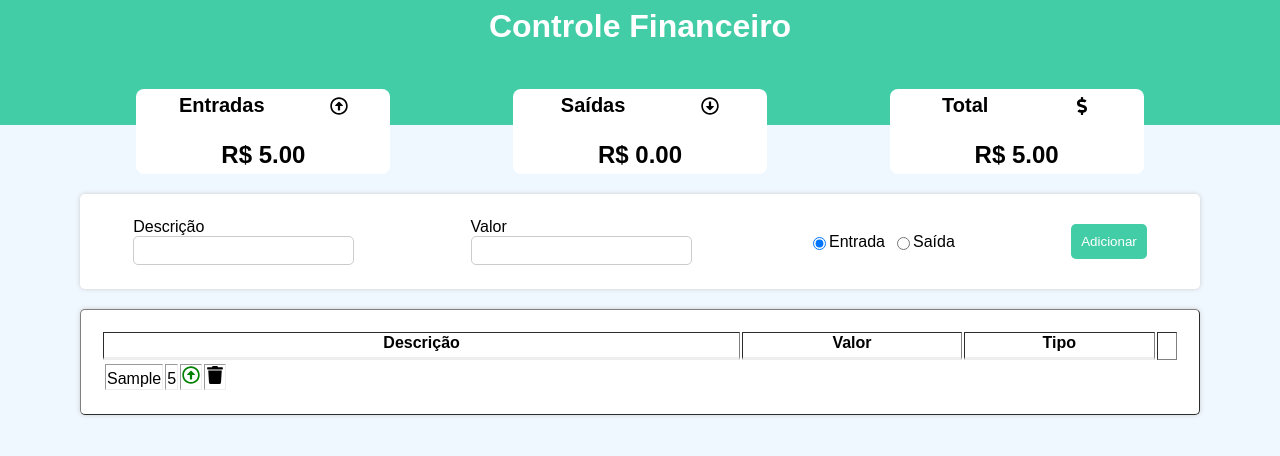
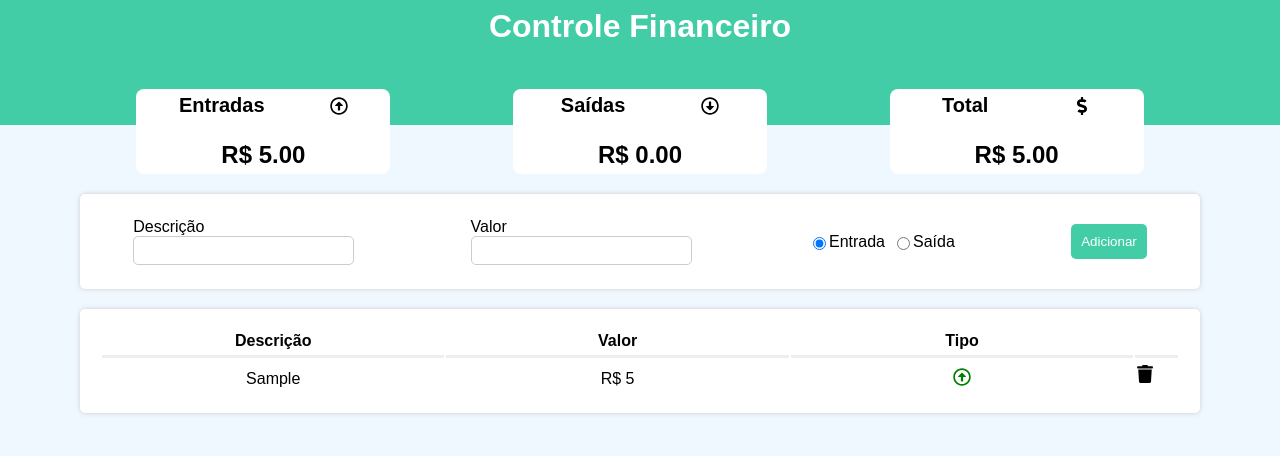
Before and after one commit to CristhianCezar/financial-control, a React (Create React App) app: page / in a window 1280 px wide. Both pictures are taken after typing "Sample", "5" into the empty fields and a click on the button "Adicionar". Shown: the top 456 px of the page. Built offline with nearby package versions, Linux system fonts and the light colour scheme.

Commit message:
grid alignment issue resolved

```diff
--- a/src/components/grid/Grid.css
+++ b/src/components/grid/Grid.css
@@ -9,6 +9,19 @@
 }
 
 .th {
+    text-align: center;
     border-bottom: inset;
     padding-bottom: 5px;
+    width: 32%;
 }
+
+.thNull {
+    text-align: center;
+    border-bottom: inset;
+    padding-bottom: 5px;
+    width: 10%;
+}
+
+.tBody {
+    width: 100%;
+}
--- a/src/components/grid/Grid.jsx
+++ b/src/components/grid/Grid.jsx
@@ -14,17 +14,17 @@ export default function Grid({itens, setItens}) {
 
     return (
         <React.Fragment>
-            <table className="table" border={1}>
+            <table className="table">
                 <thead>
                     <tr className="tr">
                         <th className="th">Descrição</th>
                         <th className="th">Valor</th>
                         <th className="th">Tipo</th>
-                        <th></th>
+                        <th className="thNull"> </th>
                     </tr>
                 </thead>
 
-                <tbody>
+                <tbody className="tBody">
                     {itens?.map((item, i) => (
                         <GridItem key={i} item={item} onDelete={onDelete}/>
                     ))}
--- a/src/gridItem/GridItem.css
+++ b/src/gridItem/GridItem.css
@@ -1,6 +1,12 @@
 .td {
     text-align: center;
-    word-break: break-all;
+    padding-top: 8px ;
+}
+
+.trContent {
+    width: auto;
+    border: 1px solid red;
+    width: 1120px;
 }
 
 svg {
--- a/src/gridItem/GrindItem.jsx
+++ b/src/gridItem/GrindItem.jsx
@@ -8,15 +8,13 @@ export default function GridItem({item, onDelete}) {
     const choiceIcon = item.expense ? <FaRegArrowAltCircleDown color="red"/> : <FaRegArrowAltCircleUp color="green"/>
 
     return (
-       <div>
             <tr>
                 <td className="td">{item.desc}</td>
-                <td className="td">{item.amount}</td>
+                <td className="td">R$ {item.amount}</td>
                 <td className="td">{choiceIcon}</td>
-                <td className="td">
+                <td className="tdTrash">
                     <FaTrash onClick={() => onDelete(item.id)}/>
                 </td>
             </tr>
-        </div>
     );
 };
```
